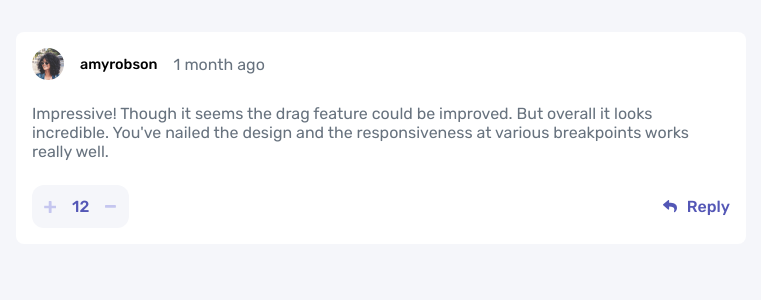
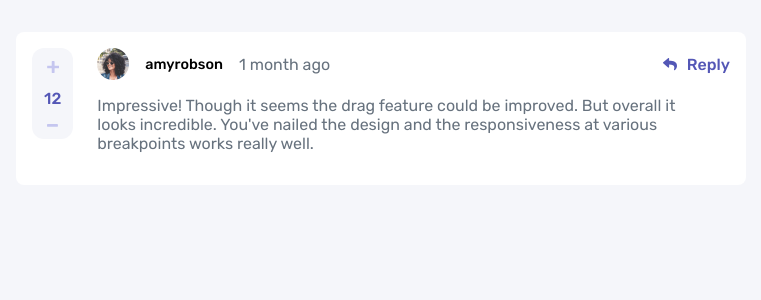
Before and after one commit to acamposlucas/interactive-comments-section-main, a React (Vite) app: page / in a window 1280 px wide. Shown: the top 300 px of the page, without its empty margins (0-761 px from the left). Built offline with nearby package versions, Linux system fonts and the light colour scheme.

Commit message:
chore: Component responsiveness

```diff
--- a/src/components/CommentStyle.ts
+++ b/src/components/CommentStyle.ts
@@ -11,11 +11,20 @@ export const CommentContainer = styled.article`
   padding-inline: 1rem;
   width: min(100%, 45.625rem);
 
+  @media (min-width: 37rem) {
+    row-gap: 1rem;
+    grid-template-columns: repeat(5, auto);
+  }
+
   header {
     display: flex;
     align-items: center;
     justify-content: space-between;
     grid-column: span 2;
+
+    @media (min-width: 37rem) {
+      grid-column: 2;
+    }
 
     & .authorContainer {
       align-items: center;
@@ -39,6 +48,10 @@ export const CommentContainer = styled.article`
   p {
     color: var(--gray-400);
     grid-column: span 2;
+
+    @media (min-width: 37rem) {
+      grid-column: 2/5;
+    }
   }
 
   & .commentUpvotes {
@@ -52,6 +65,13 @@ export const CommentContainer = styled.article`
     padding-block: 0.75rem;
     padding-inline: 0.75rem;
     width: fit-content;
+
+    @media (min-width: 37rem) {
+      grid-column: 1;
+      grid-row: 1/3;
+      flex-direction: column;
+      height: fit-content;
+    }
 
     button {
       border: none;
@@ -85,6 +105,11 @@ export const CommentContainer = styled.article`
     font-size: 1rem;
     justify-self: end;
 
+    @media (min-width: 37rem) {
+      grid-column: 4/6;
+      grid-row: 1;
+    }
+
     &:before {
       content: "";
       background-image: url("src/assets/images/icon-reply.svg");
--- a/src/styles/global.ts
+++ b/src/styles/global.ts
@@ -36,4 +36,8 @@ export const GlobalStyle = createGlobalStyle`
   body, textarea, input, button {
     font-family: 'Rubik', sans-serif;
   }
+
+  button {
+    cursor: pointer;
+  }
 `;
```
